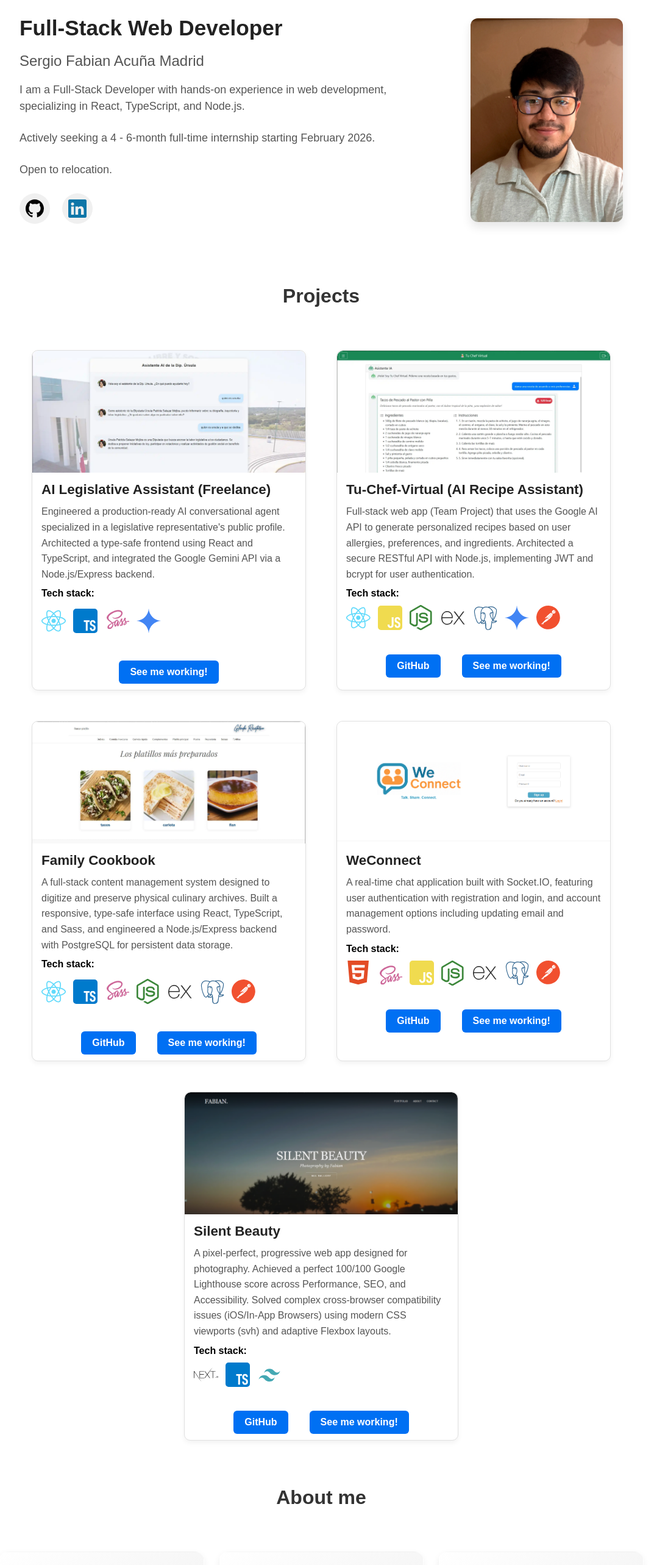
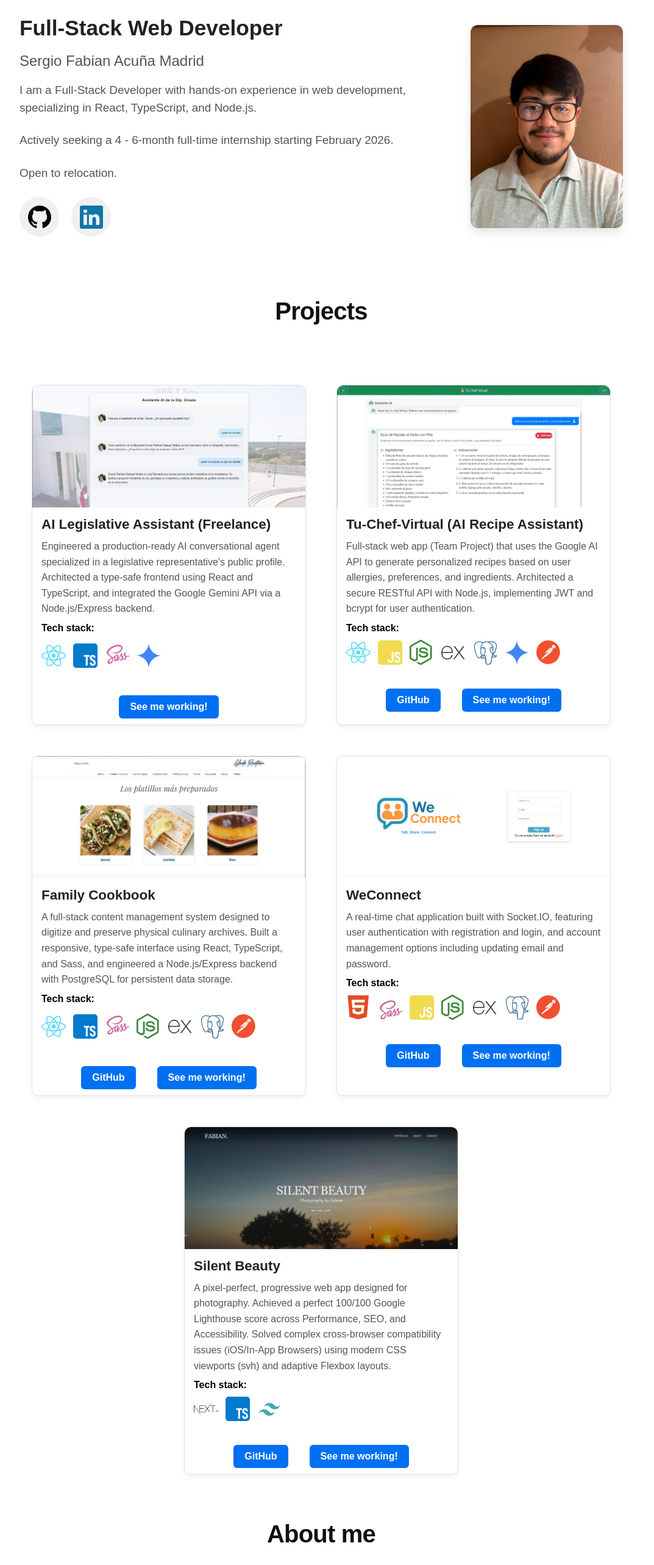
Before and after one commit to SergioMadrid522/portfolio, a React (Vite) app: page / in a window 1280 px wide. Shown: the part 140-2706 px from the top of the page at 61% size, without its empty margins (113-1186 px from the left). Built offline with nearby package versions, Linux system fonts and the light colour scheme.

Commit message:
update width and heigth on svg icons on header section

```diff
--- a/src/styles/Main.css
+++ b/src/styles/Main.css
@@ -121,12 +121,6 @@ nav.dark-theme .theme__dark svg {
   scroll-margin-top: 60px;
   padding: 25px 40px;
 }
-.about-me h2 {
-  margin-bottom: 20px;
-  font-size: 2rem;
-  text-align: center;
-  color: #333;
-}
 .about-me .habilities {
   display: grid;
   grid-template-columns: repeat(auto-fit, minmax(260px, 1fr));
@@ -214,12 +208,6 @@ nav.dark-theme .theme__dark svg {
 
 .project-section {
   scroll-margin-top: 100px;
-}
-.project-section h2 {
-  margin-bottom: 20px;
-  font-size: 2rem;
-  text-align: center;
-  color: #333;
 }
 .project-section .projects-container {
   padding: 50px;
@@ -322,14 +310,6 @@ nav.dark-theme .theme__dark svg {
   box-shadow: 0 6px 12px rgba(0, 0, 0, 0.1);
 }
 
-.tech-section h2 {
-  text-align: center;
-  font-size: 2.5rem;
-  font-weight: 800;
-  color: #111;
-  margin-bottom: 3rem;
-  letter-spacing: -0.02em;
-}
 .tech-section .tech-content {
   padding: 25px 0;
   display: grid;
@@ -453,14 +433,6 @@ main.dark-theme .tech-section .libFrame-item__dark-theme:hover:nth-child(2) svg,
   fill: #fff;
 }
 
-.tools-section h2 {
-  text-align: center;
-  font-size: 2.5rem;
-  font-weight: 800;
-  color: #111;
-  margin-bottom: 3rem;
-  letter-spacing: -0.02em;
-}
 .tools-section .tools-content {
   padding: 25px 0;
   display: flex;
@@ -574,11 +546,6 @@ main.dark-theme .tools-section ul li:hover {
 
 .contact-section {
   text-align: center;
-}
-.contact-section h2 {
-  font-size: 2rem;
-  margin-bottom: 20px;
-  color: #333;
 }
 .contact-section .contact-content {
   padding: 20px;
@@ -699,6 +666,14 @@ main.dark-theme .tools-section ul li:hover {
   box-shadow: none;
 }
 
+main h2 {
+  text-align: center;
+  font-size: 2.5rem;
+  font-weight: 800;
+  color: #111;
+  margin-bottom: 3rem;
+  letter-spacing: -0.02em;
+}
 main .main-content {
   margin: 0 4%;
   padding: 20px;
@@ -865,10 +840,6 @@ main .main-content li {
   .tools-section {
     scroll-margin-top: 120px;
     margin-top: 50px;
-  }
-  .tech-section h2,
-  .tools-section h2 {
-    margin: 8px;
   }
   .tech-section .tech-content,
   .tech-section .tools-content,
@@ -1055,10 +1026,6 @@ main .main-content li {
     scroll-margin-top: 80px;
     margin-top: 50px;
   }
-  .tech-section h2,
-  .tools-section h2 {
-    margin: 8px;
-  }
   .tech-section .tech-content,
   .tech-section .tools-content,
   .tools-section .tech-content,
--- a/src/styles/Main.scss
+++ b/src/styles/Main.scss
@@ -6,6 +6,14 @@
 @use "./contact/Contact";
 
 main {
+  h2 {
+    text-align: center;
+    font-size: 2.5rem;
+    font-weight: 800;
+    color: #111;
+    margin-bottom: 3rem;
+    letter-spacing: -0.02em;
+  }
   .main-content {
     margin: 0 4%;
     padding: 20px;
@@ -222,9 +230,7 @@ main {
   .tools-section {
     scroll-margin-top: 120px;
     margin-top: 50px;
-    h2 {
-      margin: 8px;
-    }
+
     .tech-content,
     .tools-content {
       padding: 15px 0;
@@ -420,9 +426,7 @@ main {
   .tools-section {
     scroll-margin-top: 80px;
     margin-top: 50px;
-    h2 {
-      margin: 8px;
-    }
+
     .tech-content,
     .tools-content {
       padding: 15px 0;
--- a/src/styles/about-me/_AboutMe.scss
+++ b/src/styles/about-me/_AboutMe.scss
@@ -1,12 +1,6 @@
 .about-me {
   scroll-margin-top: 60px;
   padding: 25px 40px;
-  h2 {
-    margin-bottom: 20px;
-    font-size: 2rem;
-    text-align: center;
-    color: #333;
-  }
   .habilities {
     display: grid;
     grid-template-columns: repeat(auto-fit, minmax(260px, 1fr));
--- a/src/styles/contact/_Contact.scss
+++ b/src/styles/contact/_Contact.scss
@@ -1,10 +1,6 @@
 .contact-section {
   text-align: center;
-  h2 {
-    font-size: 2rem;
-    margin-bottom: 20px;
-    color: #333;
-  }
+
   .contact-content {
     padding: 20px;
     p {
--- a/src/styles/header/Header.css
+++ b/src/styles/header/Header.css
@@ -41,7 +41,7 @@
 }
 .my-description .my-description-content .my-description-details p {
   line-height: 1.5;
-  font-size: 1.125rem;
+  font-size: 1.185rem;
   color: #555;
   margin-bottom: 25px;
   width: -moz-fit-content;
@@ -59,15 +59,15 @@
   display: inline-flex;
   align-items: center;
   justify-content: center;
-  width: 50px;
-  height: 50px;
+  width: 65px;
+  height: 65px;
   border-radius: 50%;
   background-color: #f0f0f0;
   transition: background-color 0.3s ease, transform 0.3s ease;
 }
 .my-description .my-description-content .my-description-details .my-social-media li a svg {
-  width: 30px;
-  height: 30px;
+  width: 38px;
+  height: 38px;
   transition: fill 0.3s ease;
 }
 .my-description .my-description-content .my-description-details .my-social-media li a:hover {
--- a/src/styles/header/Header.scss
+++ b/src/styles/header/Header.scss
@@ -39,7 +39,7 @@
 
       p {
         line-height: 1.5;
-        font-size: 1.125rem;
+        font-size: 1.185rem;
         color: #555;
         margin-bottom: 25px;
         width: fit-content;
@@ -57,14 +57,14 @@
           display: inline-flex;
           align-items: center;
           justify-content: center;
-          width: 50px;
-          height: 50px;
+          width: 65px;
+          height: 65px;
           border-radius: 50%;
           background-color: #f0f0f0;
           transition: background-color 0.3s ease, transform 0.3s ease;
           svg {
-            width: 30px;
-            height: 30px;
+            width: 38px;
+            height: 38px;
             transition: fill 0.3s ease;
           }
           &:hover {
--- a/src/styles/project-section/_ProjectSection.scss
+++ b/src/styles/project-section/_ProjectSection.scss
@@ -1,11 +1,6 @@
 .project-section {
   scroll-margin-top: 100px;
-  h2 {
-    margin-bottom: 20px;
-    font-size: 2rem;
-    text-align: center;
-    color: #333;
-  }
+
   .projects-container {
     padding: 50px;
     .projects {
--- a/src/styles/tech-section/_techSection.scss
+++ b/src/styles/tech-section/_techSection.scss
@@ -1,13 +1,4 @@
 .tech-section {
-  h2 {
-    text-align: center;
-    font-size: 2.5rem;
-    font-weight: 800;
-    color: #111;
-    margin-bottom: 3rem;
-    letter-spacing: -0.02em;
-  }
-
   .tech-content {
     padding: 25px 0;
     display: grid;
--- a/src/styles/tools-section/_ToolsSection.scss
+++ b/src/styles/tools-section/_ToolsSection.scss
@@ -1,13 +1,4 @@
 .tools-section {
-  h2 {
-    text-align: center;
-    font-size: 2.5rem;
-    font-weight: 800;
-    color: #111;
-    margin-bottom: 3rem;
-    letter-spacing: -0.02em;
-  }
-
   .tools-content {
     padding: 25px 0;
     display: flex;
```
Also changed, not shown: 1 other file (tests, documents, lock files or other folders).
